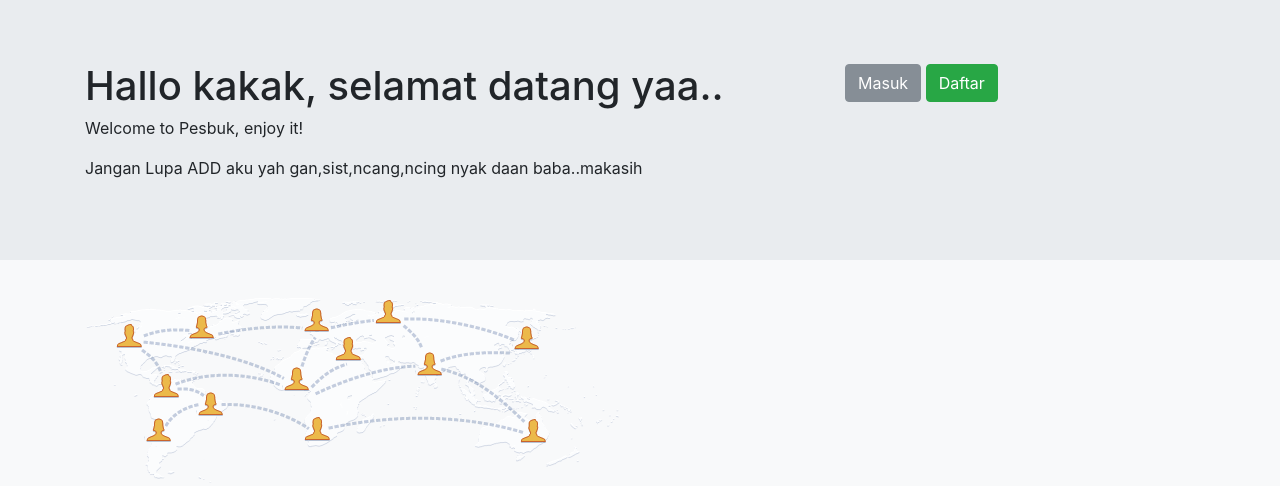
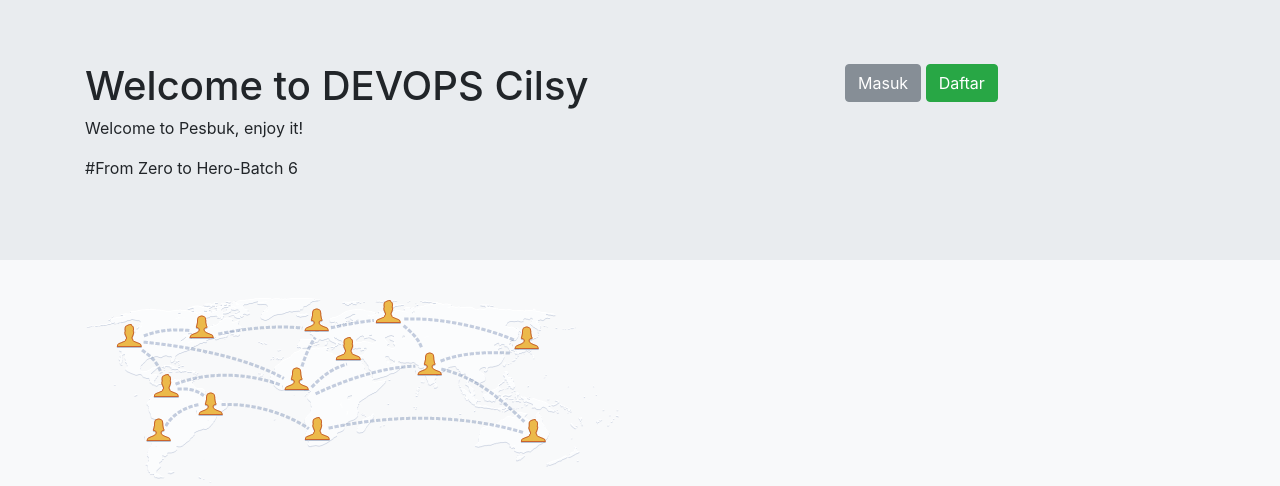
Before and after one commit to farman17/sosmed, a PHP site: page / in a window 1280 px wide. Shown: the top 486 px of the page. Run offline with PHP 8.4, Linux system fonts and the light colour scheme.

Commit message:
Update index.php

```diff
--- a/index.php
+++ b/index.php
@@ -14,9 +14,9 @@
             <div class="container">
                 <div class="row">
                     <div class="col-md-8">
-                        <h1>Hallo kakak, selamat datang yaa..</h1>
+                        <h1>Welcome to DEVOPS Cilsy </h1>
                         <p>Welcome to Pesbuk, enjoy it!</p>
-                        <p>Jangan Lupa ADD aku yah gan,sist,ncang,ncing nyak daan baba..makasih</p>
+                        <p>#From Zero to Hero-Batch 6</p>
                     </div>
                     <div class="col-md-4">
                         <a href="login.php" class="btn btn-secondary">Masuk</a>
```
